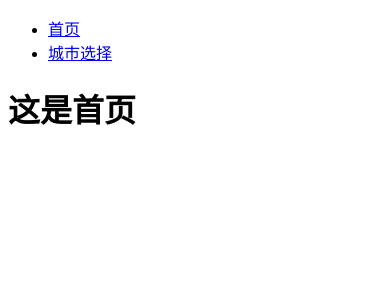
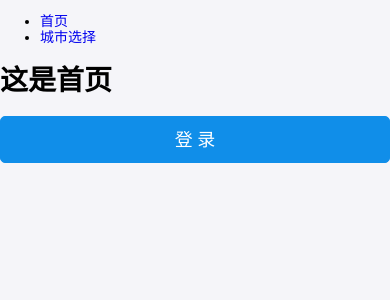
Before and after one commit to wangxiuting/really-city-app, a React (Create React App) app: page /home in a window 390 px wide. Shown: the top 300 px of the page. Built offline with nearby package versions, Linux system fonts and the light colour scheme.

Commit message:
antd-mobile组件库的使用

```diff
--- a/package.json
+++ b/package.json
@@ -3,6 +3,7 @@
   "version": "0.1.0",
   "private": true,
   "dependencies": {
+    "antd-mobile": "^2.2.14",
     "react": "^16.8.6",
     "react-dom": "^16.8.6",
     "react-router-dom": "^5.0.1",
--- a/src/index.js
+++ b/src/index.js
@@ -1,5 +1,8 @@
 import React from 'react'
 import ReactDOM from 'react-dom'
+
+// 导入 antd-mobile 的样式文件
+import 'antd-mobile/dist/antd-mobile.css'
 
 // 导入根组件
 import App from './App'
--- a/src/pages/Home/index.js
+++ b/src/pages/Home/index.js
@@ -1,10 +1,16 @@
 import React from 'react'
+
+// 演示 antd-mobile 的使用：
+import { Button } from 'antd-mobile'
 
 export default class Home extends React.Component {
   render() {
     return (
       <div>
         <h1>这是首页</h1>
+
+        {/* 渲染 Button 组件 */}
+        <Button type="primary">登录</Button>
       </div>
     )
   }
```
Also changed, not shown: 1 other file (tests, documents, lock files or other folders).
